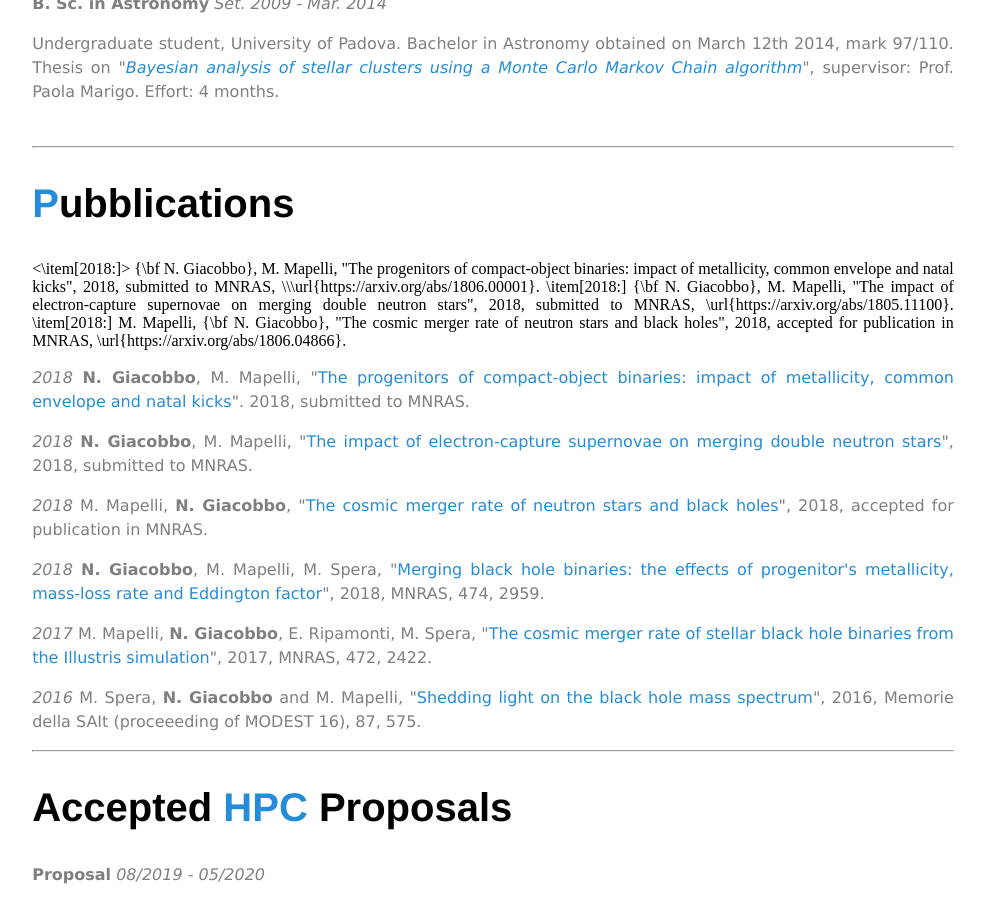
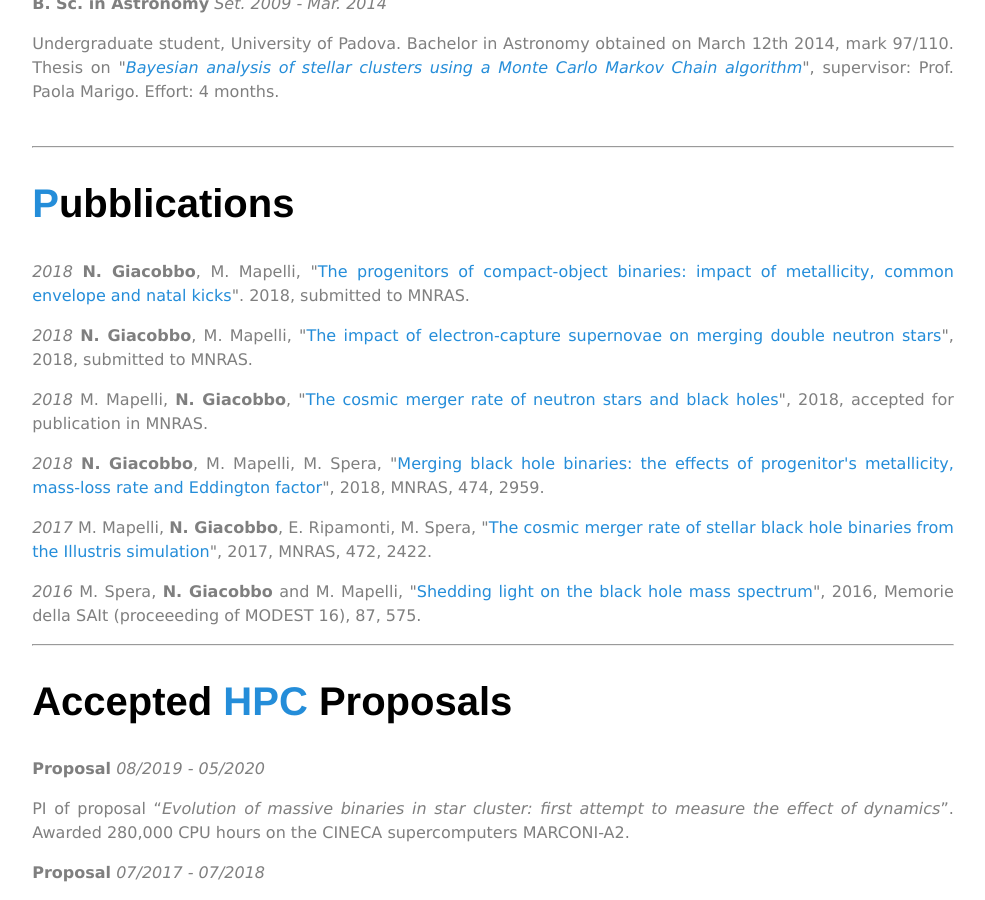
Before and after one commit to GiacobboNicola/giacobbonicola.github.io, a Jekyll site: the page built from item3.html, in a window 1280 px wide and 900 px high, scrolled down 765 px. Shown: the whole window, without its empty margins (147-1132 px from the left). Built offline with Jekyll 4.4.1, drawn with Linux system fonts in a browser that asks for light colours.

Commit message:
cv small update

```diff
--- a/_layouts/cv.html
+++ b/_layouts/cv.html
@@ -72,14 +72,8 @@
 					<hr>
 					<div>
 						<h2><span class="b">P</span>ubblications</h2>
-						<\item[2018:]> {\bf N. Giacobbo}, M. Mapelli, "The progenitors of compact-object binaries: impact of metallicity,
-						common envelope and natal kicks", 2018, submitted to MNRAS, \\\url{https://arxiv.org/abs/1806.00001}.
-						\item[2018:] {\bf N. Giacobbo}, M. Mapelli, "The impact of electron-capture supernovae on merging double
-						neutron stars", 2018, submitted to MNRAS, \url{https://arxiv.org/abs/1805.11100}.
-						\item[2018:] M. Mapelli, {\bf N. Giacobbo}, "The cosmic merger rate of neutron stars and black holes", 2018,
-						accepted for publication in MNRAS, \url{https://arxiv.org/abs/1806.04866}.
-						<p><i class="small"> 2018 </i> <b>N. Giacobbo</b>, M. Mapelli, "<a href="https://arxiv.org/abs/1806.00001">The progenitors of compact-object binaries: impact of metallicity,
-							common envelope and natal kicks</a>".
+
+						<p><i class="small"> 2018 </i> <b>N. Giacobbo</b>, M. Mapelli, "<a href="https://arxiv.org/abs/1806.00001">The progenitors of compact-object binaries: impact of metallicity, common envelope and natal kicks</a>".
 							2018, submitted to MNRAS.</p>
 						<p><i class="small"> 2018 </i> <b>N. Giacobbo</b>, M. Mapelli, "<a href="https://arxiv.org/abs/1805.11100">The impact of electron-capture supernovae on merging double
 							neutron stars</a>",
```
